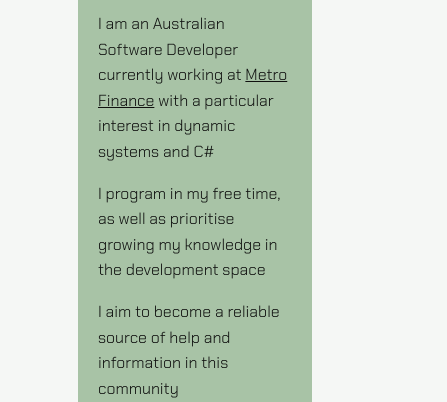
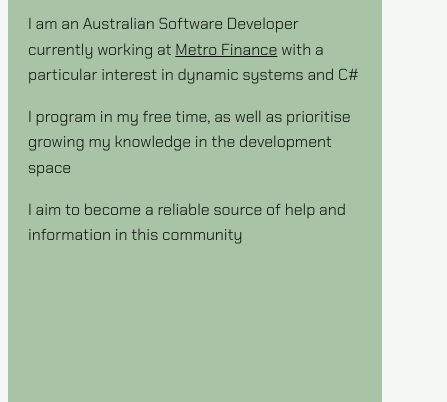
Before and after one commit to sebastianwhiffen/sebastianwhiffen.github.io, a plain HTML site: page index.html in a window 390 px wide. Shown: the part 174-576 px from the top of the page, 447 px wide, since content can reach past the window. Drawn offline with Linux system fonts and the light colour scheme.

Commit message:
mobile friendly

```diff
--- a/index.html
+++ b/index.html
@@ -1,6 +1,7 @@
 <!DOCTYPE html>
 <html>
   <head>
+    <meta name="viewport" content="width=device-width, initial-scale=1">
     <link rel="preconnect" href="https://fonts.googleapis.com" />
     <link rel="preconnect" href="https://fonts.gstatic.com" crossorigin />
     <link
--- a/style.css
+++ b/style.css
@@ -108,3 +108,10 @@ footer a
 {
     margin-right: 5px;
 }
+
+@media only screen and (max-width: 767px) {
+    .container {
+      margin: 0; /* Override margin */
+      max-width: 100%; /* Override max-width */
+    }
+  }
```
